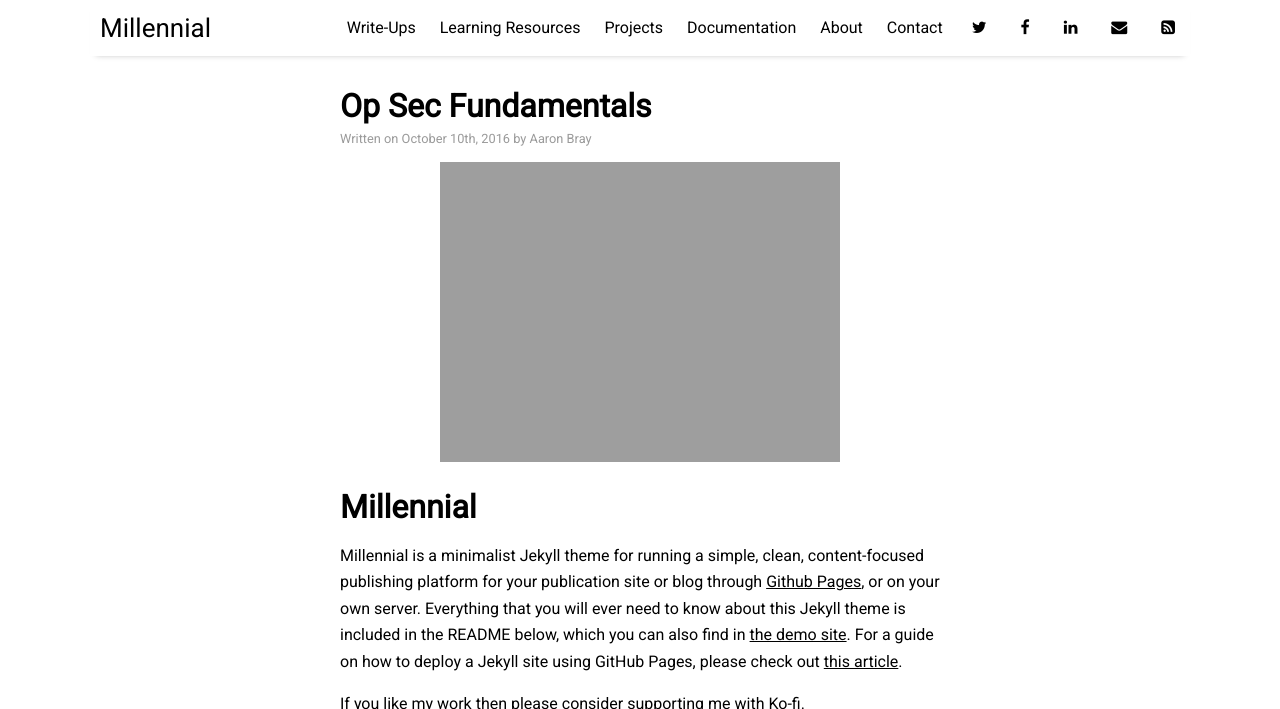
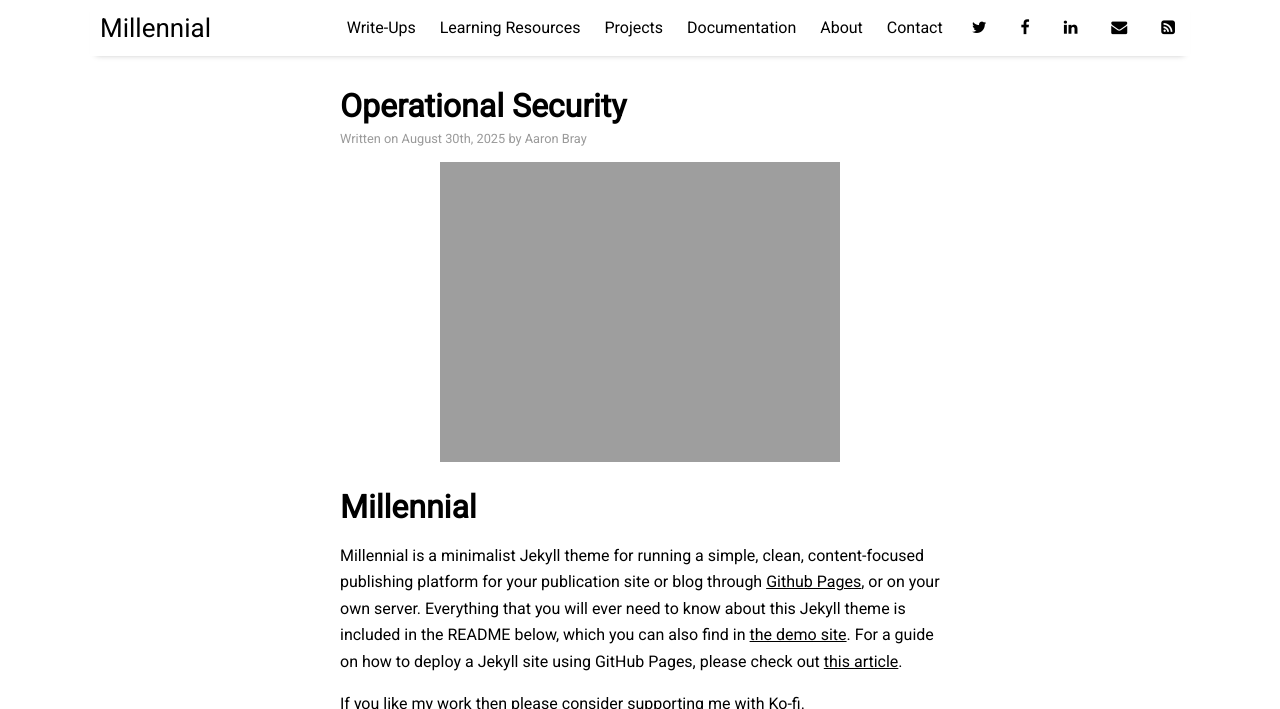
Before and after one commit to AaronBray/AaronBray.github.io, a Jekyll site: the page built from _posts/2025-8-30-Op-Sec.md, in a window 1280 px wide and 900 px high, cut to the strip 0-709 px from the top of the window. Built offline with Jekyll 4.4.1, drawn with Linux system fonts in a browser that asks for light colours; nearby versions of some CDN libraries.

Commit message:
Update and rename 2016-10-10-getting-started.md to 2025-8-30-Op-Sec.md

```diff
--- a/_posts/2016-10-10-getting-started.md
+++ b/_posts/2025-8-30-Op-Sec.md
@@ -1,6 +1,6 @@
 ---
 layout: post
-title: "Op Sec Fundamentals"
+title: "Operational Security"
 author: "Aaron Bray"
 categories: documentation
 tags: [documentation,sample]
```
